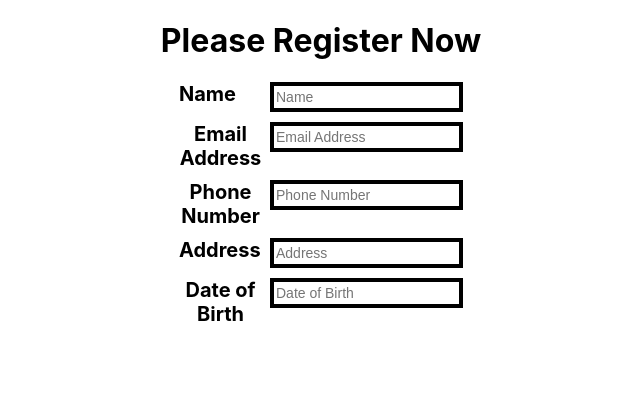
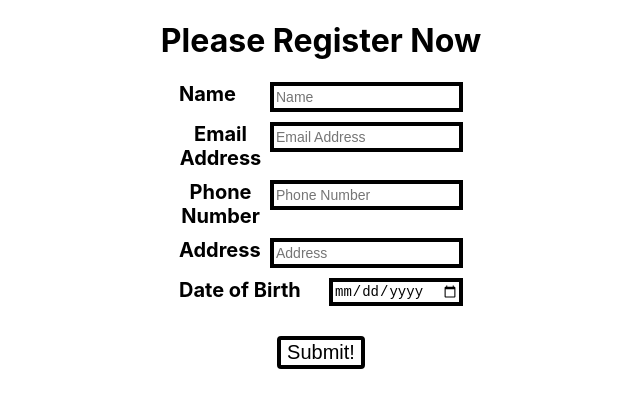
Before and after one commit to Finnste/task-b, a React (Create React App) app: page / in a window 1280 px wide. Shown: the top 408 px of the page, without its empty margins (319-959 px from the left). Built offline with nearby package versions, Linux system fonts and the light colour scheme; the HTML template or start-up script is replaced by a standard one.

Commit message:
check input validity

```diff
--- a/src/components/Field.js
+++ b/src/components/Field.js
@@ -3,14 +3,34 @@ import "../styles/Field.css";
 
 const Field = (props) => {
   const [inputError, setInputError] = useState(false);
+  const [inputType, setinputType] = useState("");
 
   const checkInput = (e) => {
     let hasNumber = /\d/;
-    if (hasNumber.test(e.target.value)) {
-      console.log("Number!");
-      setInputError(true);
-    } else {
-      setInputError(false);
+    let hasLetter = /[a-zA-Z]/;
+    const i = e.target.value;
+
+    // check if name is valid
+    if (props.title === "Name") {
+      if (hasNumber.test(i)) {
+        setInputError(true);
+      } else {
+        setInputError(false);
+      }
+    }
+    // check if email address is valid
+    else if (props.title === "Email Address") {
+      if (e.target.validity.valid) {
+        setInputError(false);
+      } else {
+        setInputError(true);
+      }
+    } else if (props.title === "Phone Number") {
+      if (hasLetter.test(i)) {
+        setInputError(true);
+      } else {
+        setInputError(false);
+      }
     }
   };
 
@@ -21,13 +41,14 @@ const Field = (props) => {
         <input
           onChange={checkInput}
           className={inputError ? "input error" : "input"}
-          type="text"
+          type={props.inputType}
           placeholder={props.title}
+          required
         />
-        <label className={inputError ? "alertHidden alert" : "alertHidden"}>
-          Wrong Format
-        </label>
       </form>
+      <label className={inputError ? "alertHidden alert" : "alertHidden"}>
+        Please enter a valid {props.title}
+      </label>
     </div>
   );
 };
--- a/src/components/Form.js
+++ b/src/components/Form.js
@@ -5,11 +5,12 @@ const Form = () => {
     return (
         <div className="formContainer">
             <h1>Please Register Now</h1>
-            <Field title="Name"/>
-            <Field title="Email Address"/>
-            <Field title="Phone Number"/>
-            <Field title="Address"/>
-            <Field title="Date of Birth"/>
+            <Field title="Name" inputType="text"/>
+            <Field title="Email Address" inputType="email"/>
+            <Field title="Phone Number" inputType="tel"/>
+            <Field title="Address" inputType="text"/>
+            <Field title="Date of Birth" inputType="date"/>
+            <button className="submitButton">Submit!</button>
         </div>
      );
 }
--- a/src/styles/Field.css
+++ b/src/styles/Field.css
@@ -33,5 +33,11 @@ input {
     display: block;
     font-size: 12px;
     color: red;
-    margin-left: 5px;
+    margin: 0px;
+    position: relative;
+    text-align: right;
 }
+
+input[type=number]::-webkit-inner-spin-button {
+    -webkit-appearance: none;
+  }
--- a/src/styles/Form.css
+++ b/src/styles/Form.css
@@ -2,3 +2,16 @@
     width: 30vw;
     margin: 0 auto;
 }
+
+.submitButton {
+    background-color: rgb(255, 255, 255);
+    color: black;
+    border: 4px solid black;
+    border-radius: 4px;
+    margin-top: 20px;
+    font-size: 20px;
+}
+
+.submitButton:active {
+    background-color: green;
+  }
```
